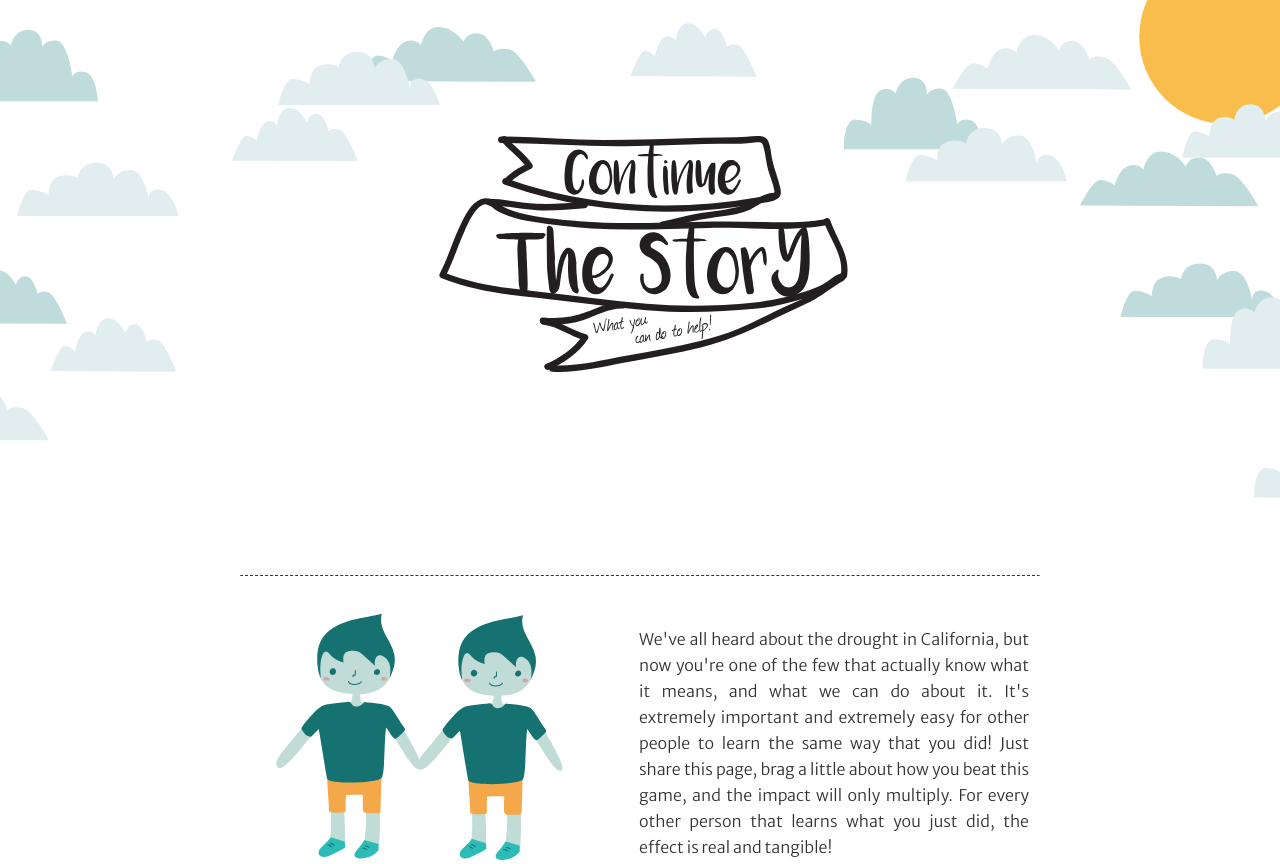
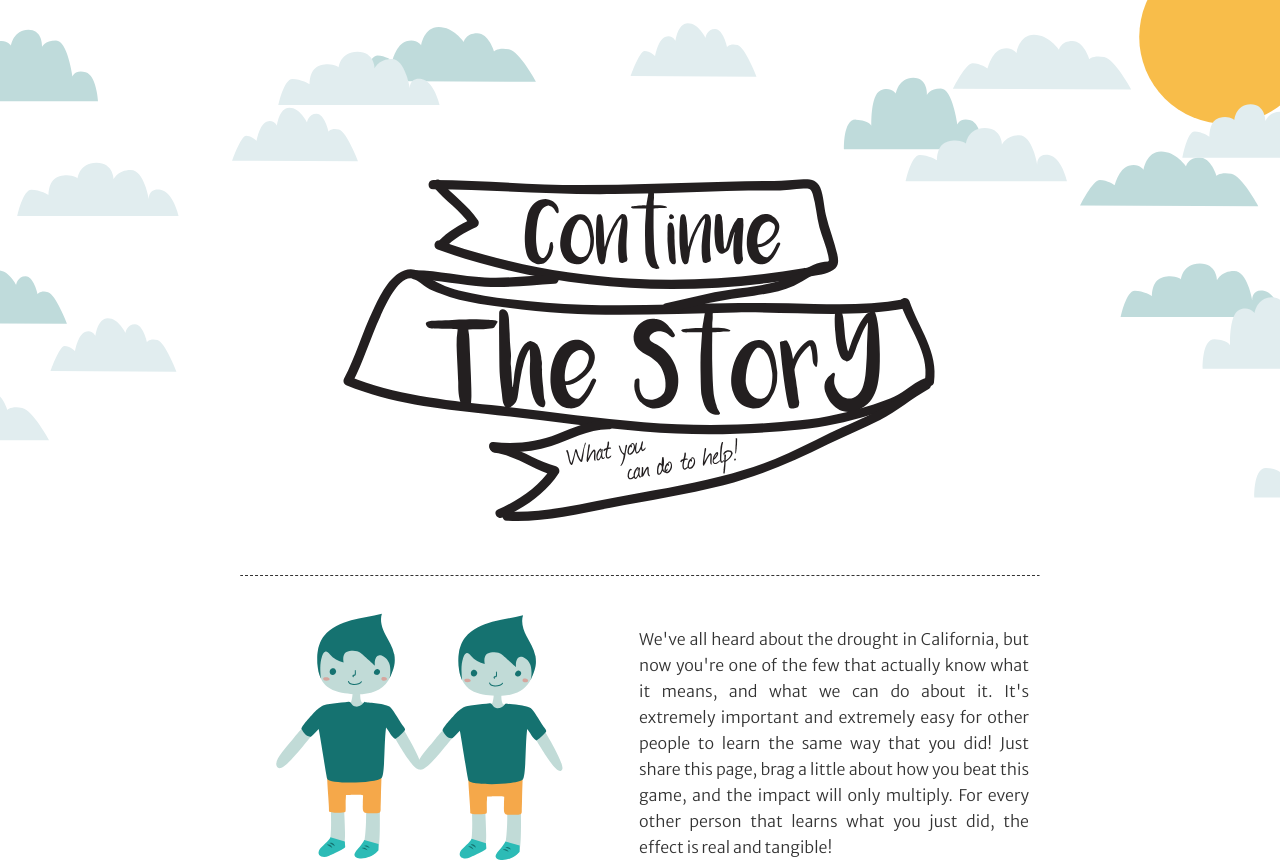
Before and after one commit to kevintxwu/TheGreatAquaventure, a PHP site: page /share.html in a window 1280 px wide. Shown: the top 864 px of the page. Run offline with PHP 8.4, Linux system fonts and the light colour scheme; some libraries are stand-ins or nearby versions.

Commit message:
fix titles

```diff
--- a/assets/style.css
+++ b/assets/style.css
@@ -2,7 +2,7 @@ html { height: 100%; height:100%; min-height: 100%; }
 body { margin: 0; padding: 0; zoom: 1; background-color: #fff; height: 100%; min-height: 100%; }
 h1, h2, p { margin: 0; padding: 0; }
 p { -webkit-hyphens: auto; -moz-hyphens: auto; hyphens: auto; }
-.section-bee-jupiter { padding: 575px 0 150px 0; position: relative; min-height: 100%; box-sizing: border-box;}
+.section-bee-jupiter { padding: 200px 0 150px 0; position: relative; min-height: 100%; box-sizing: border-box;}
 .section-bee-jupiter .container { max-width: 800px; margin: auto; text-align: left; }
 .section-bee-jupiter h2 { font: 5em 'Yeseva One', Georgia, serif; color: #333; width: 100%; text-align: center; letter-spacing: -0.04em; line-height: 1em; display: inline-block; vertical-align: top; margin: 0 0 75px;}
 .section-bee-jupiter h2 span { font: 0.67em 'Yeseva One', Georgia, serif; }
@@ -49,8 +49,16 @@ a:hover {
 .top {
   position: absolute;
   top: 0;
-  background-image: url(top.svg);
+  background-image: url(top-alt.svg);
   background-size: contain;
   background-position: top;
   background-repeat: no-repeat;
 }
+.top-title {
+  height: 350px;
+  width: 800px;
+  margin: auto;
+  margin-top: -25px;
+  margin-bottom: 50px;
+  display: block;
+}
--- a/home.html
+++ b/home.html
@@ -12,6 +12,7 @@
   <div class="top" data-sr="ease-in over 2s scale up 0%"></div>
   <div class="container-fluid section-bee-jupiter" data-sr="wait 1s, ease-in over 2s scale up 0%">
     <div class="bottom"></div>
+    <img class="top-title" src="assets/title.svg">
     <div class="container">
       <!-- <img alt="Bee without stinger" class="beewithoutstinger beesvg" src="images/the-bee-and-jupiter/bee_fill.svg"> -->
       <hr>
--- a/share.html
+++ b/share.html
@@ -7,16 +7,12 @@
 <title> The Great Aquaventure </title>
 <link rel="stylesheet" href='assets/style.css' type='text/css'>
 <link rel="shortcut icon" type="image/png" href="favicon.png"/>
-<style>
-  .top {
-    background-image: url(assets/top-share.svg);
-  }
-</style>
 </head>
 <body id="main-content">
   <div class="top" data-sr="ease-in over 2s scale up 0%"></div>
   <div class="container-fluid section-bee-jupiter" data-sr="wait 1s, ease-in over 2s scale up 0%">
     <div class="bottom"></div>
+    <img class="top-title" src="assets/share-title.svg">
     <div class="container">
       <!-- <img alt="Bee without stinger" class="beewithoutstinger beesvg" src="images/the-bee-and-jupiter/bee_fill.svg"> -->
       <hr>
```
Also changed, not shown: assets/share-title.svg (added), assets/title.svg (added).
